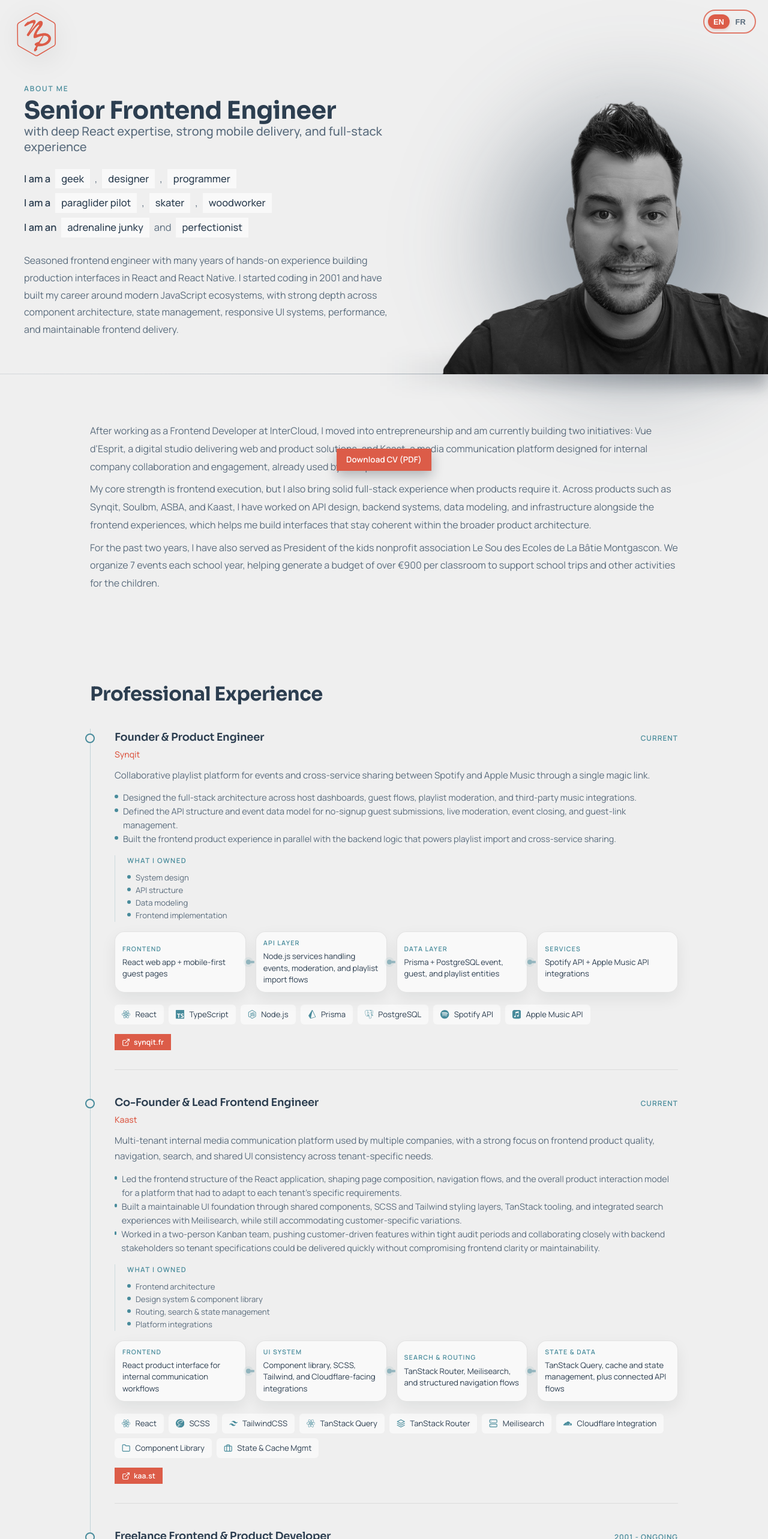
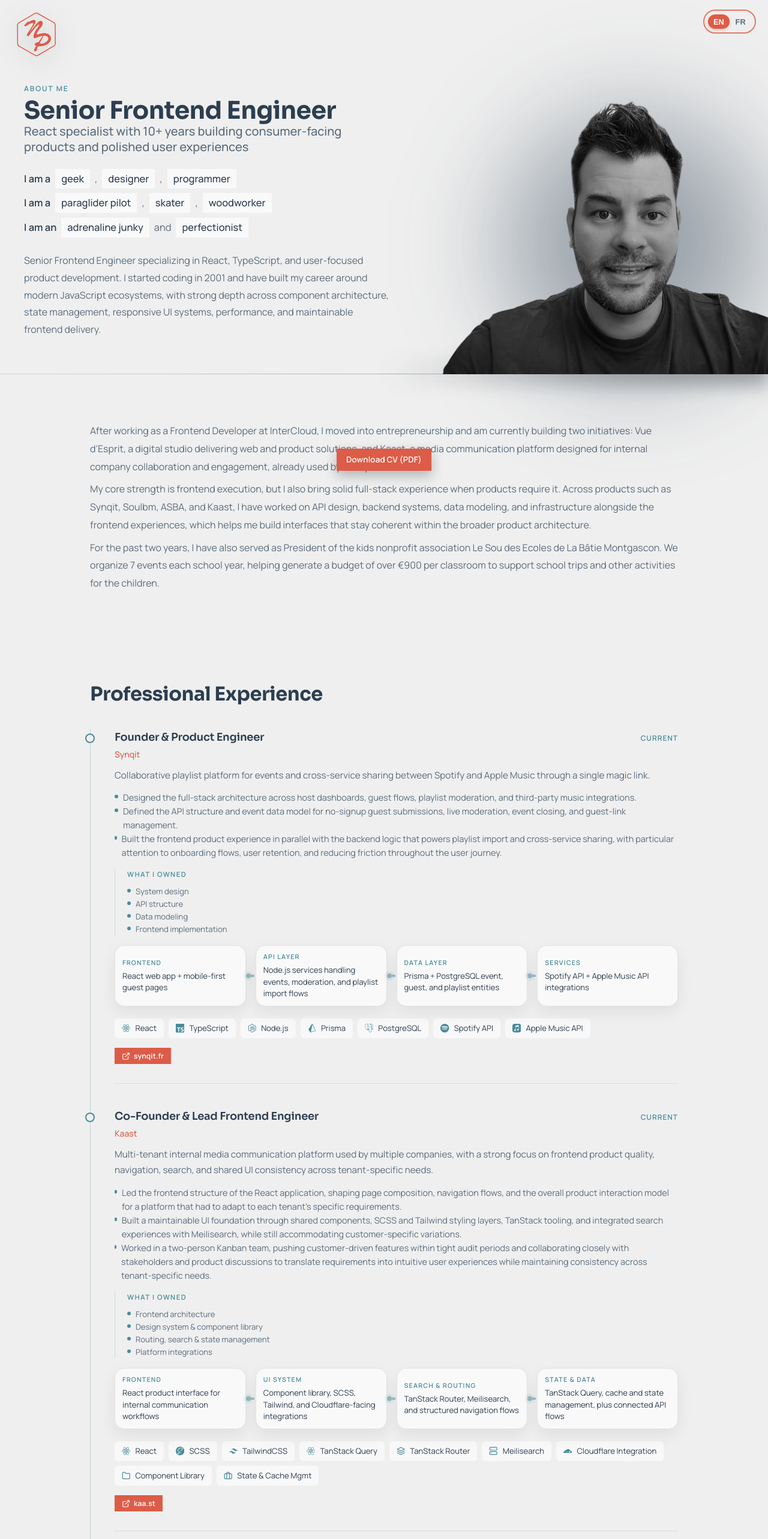
Before and after one commit to NicoPipishorts/v2-leshorts.com, a React (Vite) app: page / in a window 1280 px wide. Shown: the top 2566 px of the page at 60% size. Built offline with nearby package versions, Linux system fonts and the light colour scheme.

Commit message:
Updated Text

```diff
--- a/src/components/About.tsx
+++ b/src/components/About.tsx
@@ -173,8 +173,10 @@
 			{ name: "React Native", icon: SiReact },
 			{ name: "TypeScript", icon: SiTypescript },
 			{ name: "JavaScript", icon: SiJavascript },
+			{ name: "GraphQL", icon: FiServer },
 			{ name: "TailwindCSS", icon: SiTailwindcss },
 			{ name: "TanStack Query", icon: SiReactquery },
+			{ name: "Web Performance Optimization", icon: FiBriefcase },
 			{ name: "Vite", icon: SiVite },
 		],
 	},
--- a/src/i18n/locales/en.json
+++ b/src/i18n/locales/en.json
@@ -2,7 +2,8 @@
 	"about": {
 		"title": "About Me",
 		"heroHeading": "Senior Frontend Engineer",
-		"heroSubheading": "with deep React expertise, strong mobile delivery, and full-stack experience",
+		"heroSubheading": "React specialist with 10+ years building consumer-facing products and polished user experiences",
+		"profileSummary": "Senior Frontend Engineer with 10+ years of experience building React applications, streaming platforms, and consumer-facing products. Passionate about UI quality, performance, and creating intuitive user experiences through close collaboration with product and design-minded stakeholders.",
 		"heroRows": {
 			"row1Prefix": "I am a",
 			"row1Items": [
@@ -23,7 +24,7 @@
 			],
 			"row3Join": "and"
 		},
-		"paragraph1": "Seasoned frontend engineer with many years of hands-on experience building production interfaces in React and React Native. I started coding in 2001 and have built my career around modern JavaScript ecosystems, with strong depth across component architecture, state management, responsive UI systems, performance, and maintainable frontend delivery.",
+		"paragraph1": "Senior Frontend Engineer specializing in React, TypeScript, and user-focused product development. I started coding in 2001 and have built my career around modern JavaScript ecosystems, with strong depth across component architecture, state management, responsive UI systems, performance, and maintainable frontend delivery.",
 		"paragraph2": "After working as a Frontend Developer at InterCloud, I moved into entrepreneurship and am currently building two initiatives: Vue d'Esprit, a digital studio delivering web and product solutions, and Kaast, a media communication platform designed for internal company collaboration and engagement, already used by multiple clients.",
 		"paragraph3": "My core strength is frontend execution, but I also bring solid full-stack experience when products require it. Across products such as Synqit, Soulbm, ASBA, and Kaast, I have worked on API design, backend systems, data modeling, and infrastructure alongside the frontend experiences, which helps me build interfaces that stay coherent within the broader product architecture.",
 		"hardSkillsIntro": "Core frontend technologies, React ecosystem tools, and delivery capabilities I use to design, build, and ship polished product experiences at scale.",
@@ -122,7 +123,7 @@
 				"summary": "Collaborative playlist platform for events and cross-service sharing between Spotify and Apple Music through a single magic link.",
 				"point1": "Designed the full-stack architecture across host dashboards, guest flows, playlist moderation, and third-party music integrations.",
 				"point2": "Defined the API structure and event data model for no-signup guest submissions, live moderation, event closing, and guest-link management.",
-				"point3": "Built the frontend product experience in parallel with the backend logic that powers playlist import and cross-service sharing.",
+				"point3": "Built the frontend product experience in parallel with the backend logic that powers playlist import and cross-service sharing, with particular attention to onboarding flows, user retention, and reducing friction throughout the user journey.",
 				"ownership": [
 					"System design",
 					"API structure",
@@ -155,7 +156,7 @@
 				"summary": "Multi-tenant internal media communication platform used by multiple companies, with a strong focus on frontend product quality, navigation, search, and shared UI consistency across tenant-specific needs.",
 				"point1": "Led the frontend structure of the React application, shaping page composition, navigation flows, and the overall product interaction model for a platform that had to adapt to each tenant's specific requirements.",
 				"point2": "Built a maintainable UI foundation through shared components, SCSS and Tailwind styling layers, TanStack tooling, and integrated search experiences with Meilisearch, while still accommodating customer-specific variations.",
-				"point3": "Worked in a two-person Kanban team, pushing customer-driven features within tight audit periods and collaborating closely with backend stakeholders so tenant specifications could be delivered quickly without compromising frontend clarity or maintainability.",
+				"point3": "Worked in a two-person Kanban team, pushing customer-driven features within tight audit periods and collaborating closely with stakeholders and product discussions to translate requirements into intuitive user experiences while maintaining consistency across tenant-specific needs.",
 				"ownership": [
 					"Frontend architecture",
 					"Design system & component library",
--- a/src/i18n/locales/fr.json
+++ b/src/i18n/locales/fr.json
@@ -2,7 +2,8 @@
 	"about": {
 		"title": "À propos de moi",
 		"heroHeading": "Senior Frontend Engineer",
-		"heroSubheading": "avec une expertise forte en React, une vraie expérience mobile et une base full-stack solide",
+		"heroSubheading": "spécialiste React avec 10+ ans d'expérience sur des produits grand public et des expériences soignées",
+		"profileSummary": "Senior Frontend Engineer avec plus de 10 ans d'expérience dans la création d'applications React, de plateformes de streaming et de produits orientés grand public. Attaché à la qualité UI, à la performance et à la création d'expériences intuitives grâce à une collaboration étroite avec les interlocuteurs produit et design.",
 		"heroRows": {
 			"row1Prefix": "Je suis",
 			"row1Items": [
@@ -23,7 +24,7 @@
 			],
 			"row3Join": "et"
 		},
-		"paragraph1": "Développeur frontend confirmé avec de nombreuses années d'expérience concrète dans la création d'interfaces de production en React et React Native. J'ai commencé à coder en 2001 et j'ai construit mon parcours autour des écosystèmes JavaScript modernes, avec une vraie profondeur sur l'architecture de composants, le state management, les systèmes UI responsives, la performance et la maintenabilité du frontend.",
+		"paragraph1": "Senior Frontend Engineer spécialisé en React, TypeScript et développement produit orienté utilisateur. J'ai commencé à coder en 2001 et j'ai construit mon parcours autour des écosystèmes JavaScript modernes, avec une vraie profondeur sur l'architecture de composants, le state management, les systèmes UI responsives, la performance et la maintenabilité du frontend.",
 		"paragraph2": "Après avoir travaillé comme Frontend Developer chez InterCloud, je me suis tourné vers l'entrepreneuriat et je développe actuellement deux initiatives : Vue d'Esprit, un studio digital qui conçoit des solutions web et produit, et Kaast, une plateforme de communication média pensée pour la collaboration et l'engagement en interne, déjà utilisée par plusieurs clients.",
 		"paragraph3": "Mon point fort reste le frontend, mais j'apporte aussi une expérience full-stack solide quand les produits l'exigent. Sur des projets comme Synqit, Soulbm, ASBA et Kaast, j'ai également travaillé sur la conception d'API, les systèmes backend, la modélisation des données et l'infrastructure, ce qui me permet de construire des interfaces cohérentes avec l'architecture globale du produit.",
 		"hardSkillsIntro": "Technologies frontend clés, outils de l'écosystème React et capacités de delivery que j'utilise pour concevoir, développer et livrer des expériences produit soignées à grande échelle.",
@@ -122,7 +123,7 @@
 				"summary": "Plateforme de playlists collaboratives pour événements et partage cross-service entre Spotify et Apple Music via un magic link.",
 				"point1": "Conception de l'architecture full-stack entre dashboards hôtes, parcours invités, modération de playlists et intégrations musicales tierces.",
 				"point2": "Définition de la structure d'API et du modèle de données événement pour gérer l'ajout de titres sans compte, la modération live, la fermeture d'événement et les liens invités.",
-				"point3": "Développement de l'expérience frontend en parallèle de la logique backend qui permet l'import de playlists et le partage cross-service.",
+				"point3": "Développement de l'expérience frontend en parallèle de la logique backend qui permet l'import de playlists et le partage cross-service, avec une attention particulière portée aux parcours d'onboarding, à la rétention et à la réduction des frictions tout au long du parcours utilisateur.",
 				"ownership": [
 					"Design système",
 					"Structure d'API",
@@ -155,7 +156,7 @@
 				"summary": "Plateforme de communication média interne multi-tenant déjà utilisée par plusieurs entreprises, avec un fort enjeu de qualité frontend, de navigation métier, de recherche et de cohérence UI malgré des besoins spécifiques selon les tenants.",
 				"point1": "Pilotage de la structure frontend de l'application React, de la composition des pages aux flux de navigation et à la logique d'interaction produit, pour une plateforme devant s'adapter aux spécificités de chaque tenant.",
 				"point2": "Construction d'un socle UI maintenable via des composants partagés, des couches SCSS et Tailwind, l'écosystème TanStack et des expériences de recherche intégrées avec Meilisearch, tout en absorbant des variations propres à chaque client.",
-				"point3": "Travail dans une équipe de deux personnes, en Kanban, avec un rythme orienté features et des périodes d'audit serrées, en collaboration étroite avec le backend pour livrer rapidement les spécifications de chaque tenant sans sacrifier la clarté ni la maintenabilité du frontend.",
+				"point3": "Travail dans une équipe de deux personnes, en Kanban, avec un rythme orienté features et des périodes d'audit serrées, en collaboration étroite avec les parties prenantes et les échanges produit pour transformer les besoins en expériences utilisateur intuitives tout en gardant de la cohérence entre les besoins spécifiques de chaque tenant.",
 				"ownership": [
 					"Architecture frontend",
 					"Design system & bibliothèque de composants",
```
Also changed, not shown: 1 other file (tests, documents, lock files or other folders).
